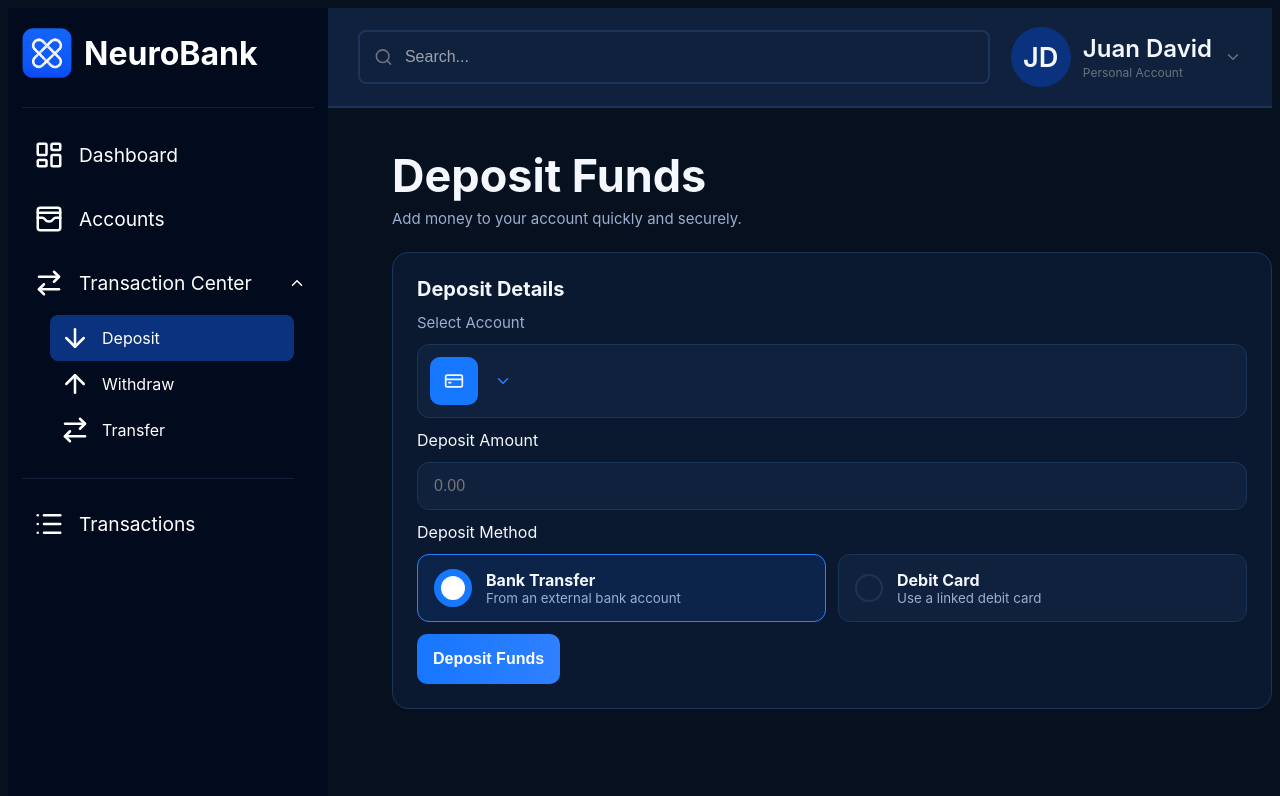
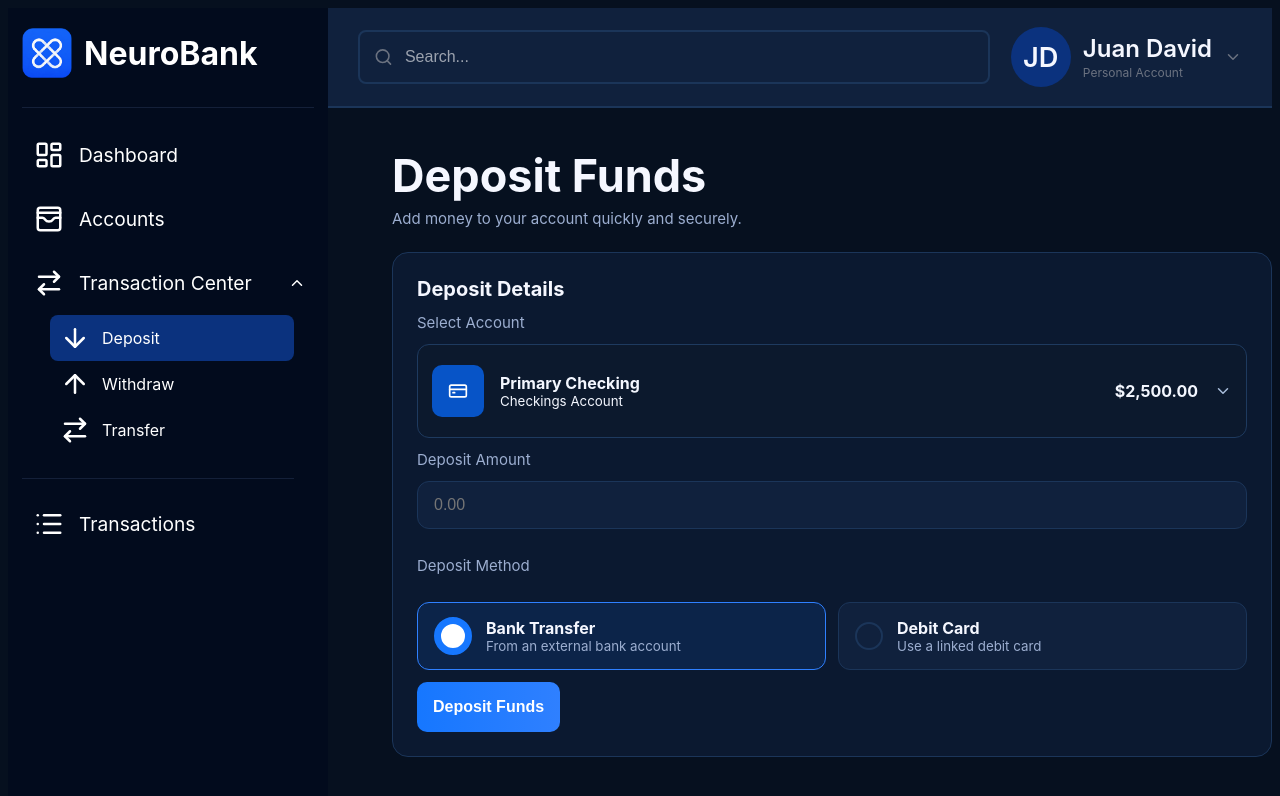
Before and after one commit to jdv75/Bank-Interface-Application, a React (Vite) app: page /deposit in a window 1280 px wide. Shown: the top 796 px of the page. Built offline with nearby package versions, Linux system fonts and the light colour scheme.

Commit message:
Fixed form styling

```diff
--- a/src/components/DepositWithdrawForm/DepositWithdrawForm.css
+++ b/src/components/DepositWithdrawForm/DepositWithdrawForm.css
@@ -30,23 +30,41 @@
 }
 
 .dw-select {
+    position: relative;
+    display: flex;
+    align-items: center;
     gap: 16px;
-    padding: 12px;
+    min-height: 72px;
+    padding: 10px 14px;
+    border: 1px solid #1e3a5f;
+    border-radius: 12px;
+    background: #0c192d;
+    color: #f4f7ff;
+}
+
+.dw-select:focus-within {
+    outline: 2px solid #3984ff;
+    outline-offset: 2px;
 }
 
 .dw-select-icon {
     display: grid;
+    width: 52px;
+    height: 52px;
+    flex: 0 0 52px;
     place-items: center;
-    width: 48px;
-    height: 48px;
-    background: var(--primary-blue);
     border-radius: 10px;
+    background: #0754c7;
+    color: white;
 }
 
-.dw-select-info {
+.dw-select-summary {
     display: flex;
-    flex-direction: column;
     flex: 1;
+    align-items: center;
+    justify-content: space-between;
+    gap: 12px;
+    pointer-events: none;
 }
 
 .dw-select-name {
@@ -63,7 +81,9 @@
 }
 
 .dw-select-chevron {
-    color: var(--highlight-blue);
+    flex: 0 0 auto;
+    color: #a9bddb;
+    pointer-events: none;
 }
 
 .dw-select select {
@@ -73,6 +93,11 @@
     height: 100%;
     opacity: 0;
     cursor: pointer;
+}
+
+.dw-account-details small {
+    text-transform: capitalize;
+    display: block;
 }
 
 .dw-amount-symbol {
--- a/src/components/DepositWithdrawForm/DepositWithdrawForm.tsx
+++ b/src/components/DepositWithdrawForm/DepositWithdrawForm.tsx
@@ -55,7 +55,6 @@ function DepositWithdrawForm({ type }: DepositWithdrawFormProps) {
     const config = CONFIG[type];
     const [amount, setAmount] = useState("");
     const [method, setMethod] = useState<string>(config.methods[0].id);
-    const [error, setError] = useState("");
 
 
     const handleSubmit = (e: FormEvent) => {
@@ -64,8 +63,8 @@ function DepositWithdrawForm({ type }: DepositWithdrawFormProps) {
             const parsedAmount = Number.parseFloat(amount);
 
             if (Number.isNaN(parsedAmount) || parsedAmount <= 0) {
-                setError("Please enter a valid amount greater than zero.");
-                return;
+                throw Error("Please enter a valid numerical amount greater than zero.");
+
             }
 
             if (type === "deposit") {
@@ -81,8 +80,6 @@ function DepositWithdrawForm({ type }: DepositWithdrawFormProps) {
 
         }
 
-
-        setError("");
         setAmount("");
     };
 
@@ -94,37 +91,49 @@ function DepositWithdrawForm({ type }: DepositWithdrawFormProps) {
             <div className="dw-select">
                 <div className="dw-select-icon"><CreditCard size={20} /></div>
 
+                <div className="dw-select-summary" aria-hidden="true">
+                    <span className="dw-account-details">
+                        <strong>{accounts.find((account) => account.id === accountId)?.name}</strong>
+                        <small>
+                            {accounts.find((account) => account.id === accountId)?.type} Account
+                        </small>
+                    </span>
+                    <strong className="dw-account-balance">
+                        {formatCurrency(accounts.find((account) => account.id === accountId)?.balance ?? 0)}
+                    </strong>
+                </div>
+
                 <ChevronDown size={18} className="dw-select-chevron" />
                 <select
                     id="dw-account"
                     value={accountId}
-                    onChange={(e) => setAccountId(e.target.value)}>
+                    onChange={(e) => setAccountId(e.target.value)}
+                    aria-label="Select account"
+                >
                     {accounts.map((account) => (
                         <option key={account.id} value={account.id}>
                             {account.name} — {formatCurrency(account.balance)}
                         </option>
                     ))}
-
                 </select>
-
             </div>
 
 
-            {config.amountLabel}
             <label className="dw-label" htmlFor="dw-amount">
-
-                <div className="dw-amount input">
-                    <input
+                {config.amountLabel}
+            </label>
+            <div className="dw-amount input">
+                <input
+                    id="dw-amount"
                     type="text"
                     value={amount}
                     placeholder="0.00"
                     required
                     onChange={(e) => setAmount(e.target.value)}
-                    />
-                </div>
-            </label>
+                />
+            </div>
 
-            {config.methodLabel}
+            <p className="dw-label">{config.methodLabel}</p>
             <div className="dw-methods" role="radiogroup" aria-label={config.methodLabel}>
                 <label className={`dw-method ${method === "bank" ? "selected" : ""}`}>
                     <input
```
